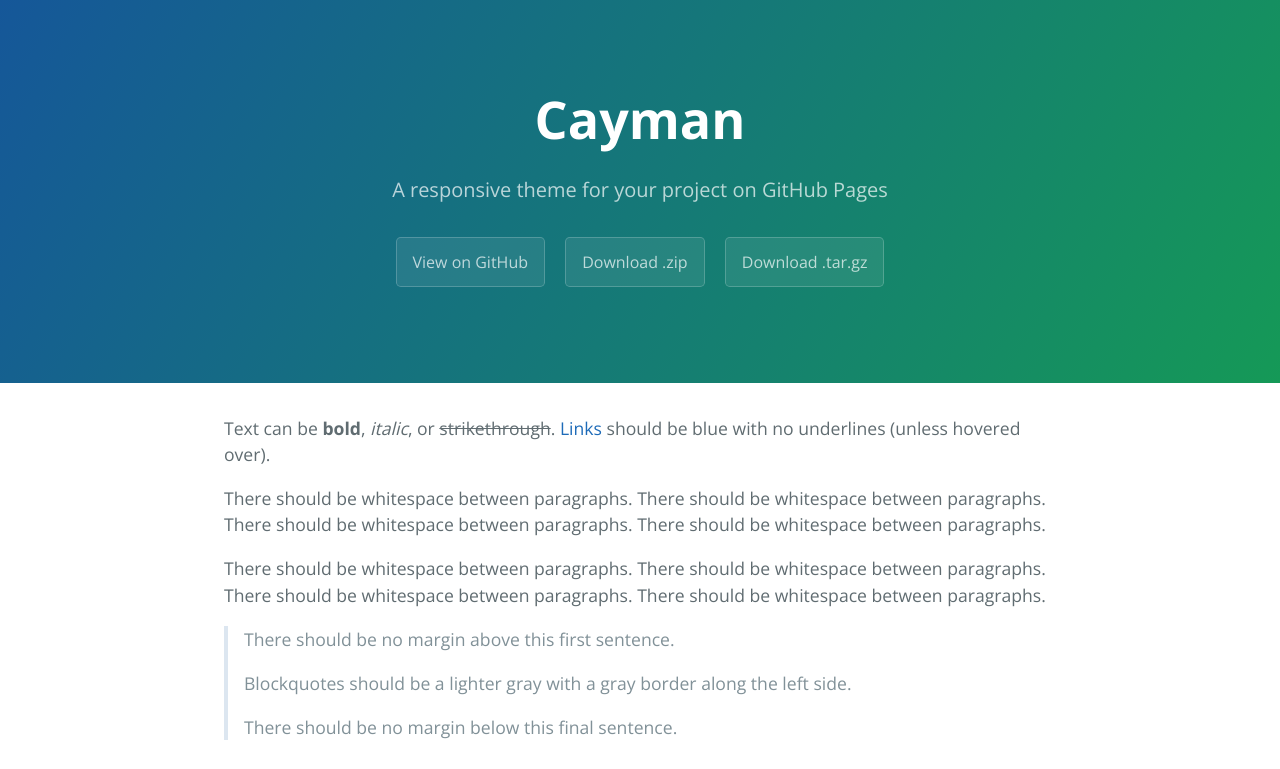
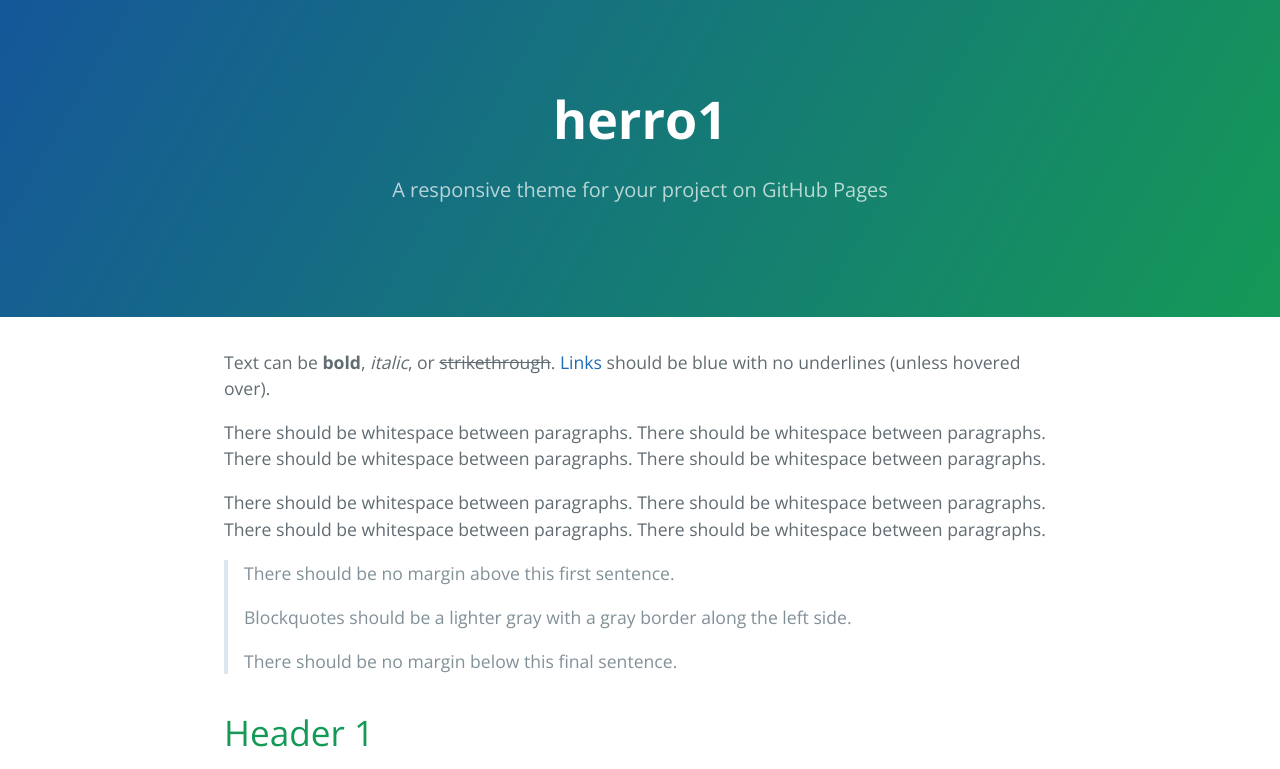
Before and after one commit to nadir7379/wwir02, a website: page index.html in a window 1280 px wide. Shown: the top 769 px of the page. Drawn offline with nearby package versions, Linux system fonts and the light colour scheme; files that its build step writes are made by us from their sources.

Commit message:
Update index.html

```diff
--- a/index.html
+++ b/index.html
@@ -11,11 +11,8 @@
   </head>
   <body>
     <section class="page-header">
-      <h1 class="project-name">Cayman</h1>
+      <h1 class="project-name">herro1</h1>
       <h2 class="project-tagline">A responsive theme for your project on GitHub Pages</h2>
-      <a href="#" class="btn">View on GitHub</a>
-      <a href="#" class="btn">Download .zip</a>
-      <a href="#" class="btn">Download .tar.gz</a>
     </section>
 
     <section class="main-content">
```
